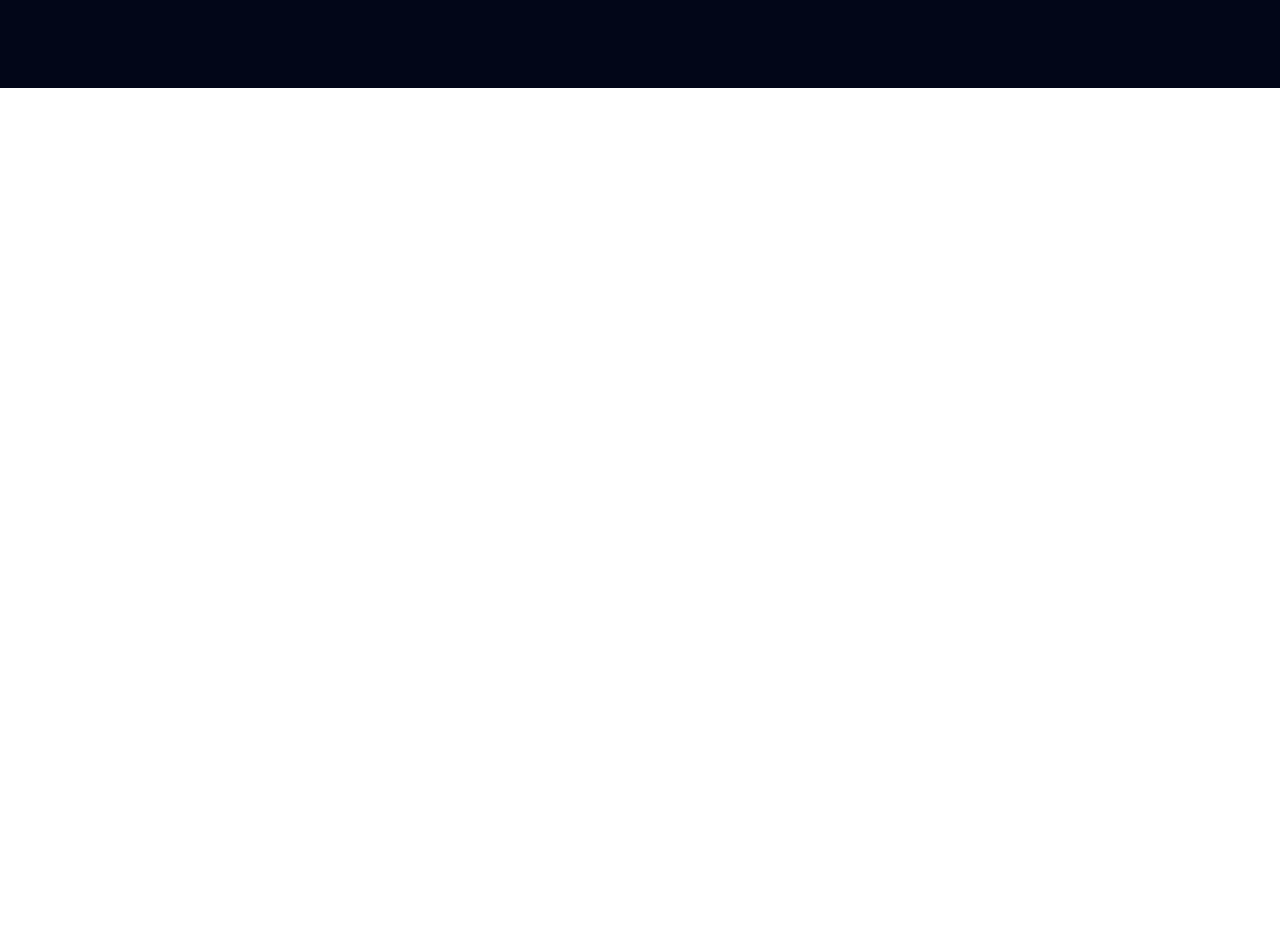
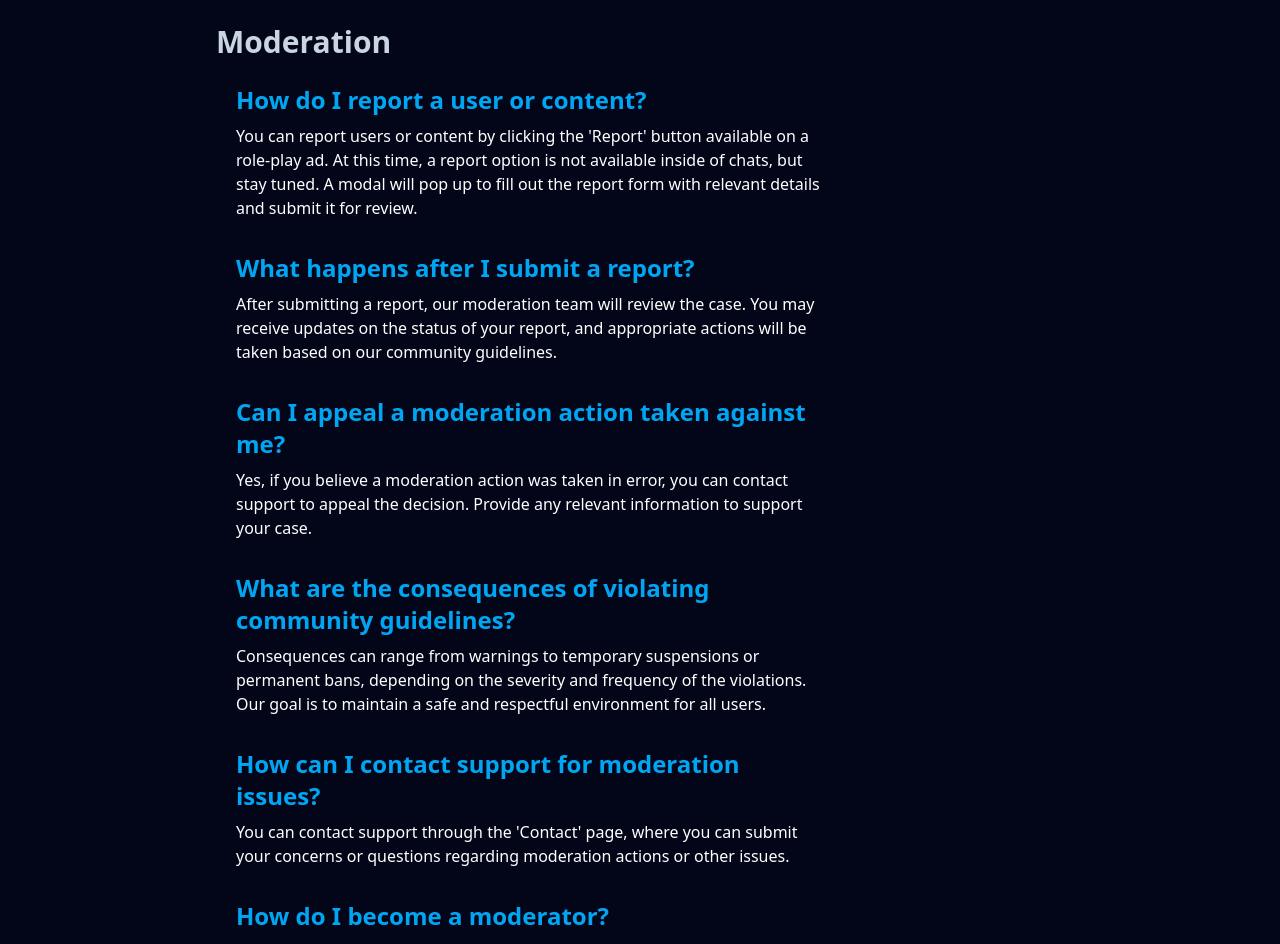
Before and after one commit to Hairum-Qureshi/story-roleplay-app, a React (Vite) app in the folder apps/frontend/: page /faq in a window 1280 px wide. Shown: the part 5200-6144 px from the top of the page. Before the commit the page ends 5288 px from the top, so only its background shows below. Built offline with nearby package versions, Linux system fonts and the light colour scheme; no server answers.

Commit message:
added a moderation FAQ section

```diff
--- a/apps/frontend/src/pages/FAQ.tsx
+++ b/apps/frontend/src/pages/FAQ.tsx
@@ -267,6 +267,46 @@ export default function FAQ() {
         },
       ],
     },
+    {
+      title: (
+        <HashLink smooth to="#moderation">
+          Moderation
+        </HashLink>
+      ),
+      items: [
+        {
+          question: "How do I report a user or content?",
+          answer:
+            "You can report users or content by clicking the 'Report' button available on a role-play ad. At this time, a report option is not available inside of chats, but stay tuned. A modal will pop up to fill out the report form with relevant details and submit it for review.",
+        },
+        {
+          question: "What happens after I submit a report?",
+          answer:
+            "After submitting a report, our moderation team will review the case. You may receive updates on the status of your report, and appropriate actions will be taken based on our community guidelines.",
+        },
+        {
+          question: "Can I appeal a moderation action taken against me?",
+          answer:
+            "Yes, if you believe a moderation action was taken in error, you can contact support to appeal the decision. Provide any relevant information to support your case.",
+        },
+        {
+          question:
+            "What are the consequences of violating community guidelines?",
+          answer:
+            "Consequences can range from warnings to temporary suspensions or permanent bans, depending on the severity and frequency of the violations. Our goal is to maintain a safe and respectful environment for all users.",
+        },
+        {
+          question: "How can I contact support for moderation issues?",
+          answer:
+            "You can contact support through the 'Contact' page, where you can submit your concerns or questions regarding moderation actions or other issues.",
+        },
+        {
+          question: "How do I become a moderator?",
+          answer:
+            "Moderator positions are typically filled by invitation based on community involvement and trust. If you're interested in becoming a moderator, please reach out to support with your qualifications and reasons for wanting to join the moderation team.",
+        },
+      ],
+    },
   ];
 
   return (
```
